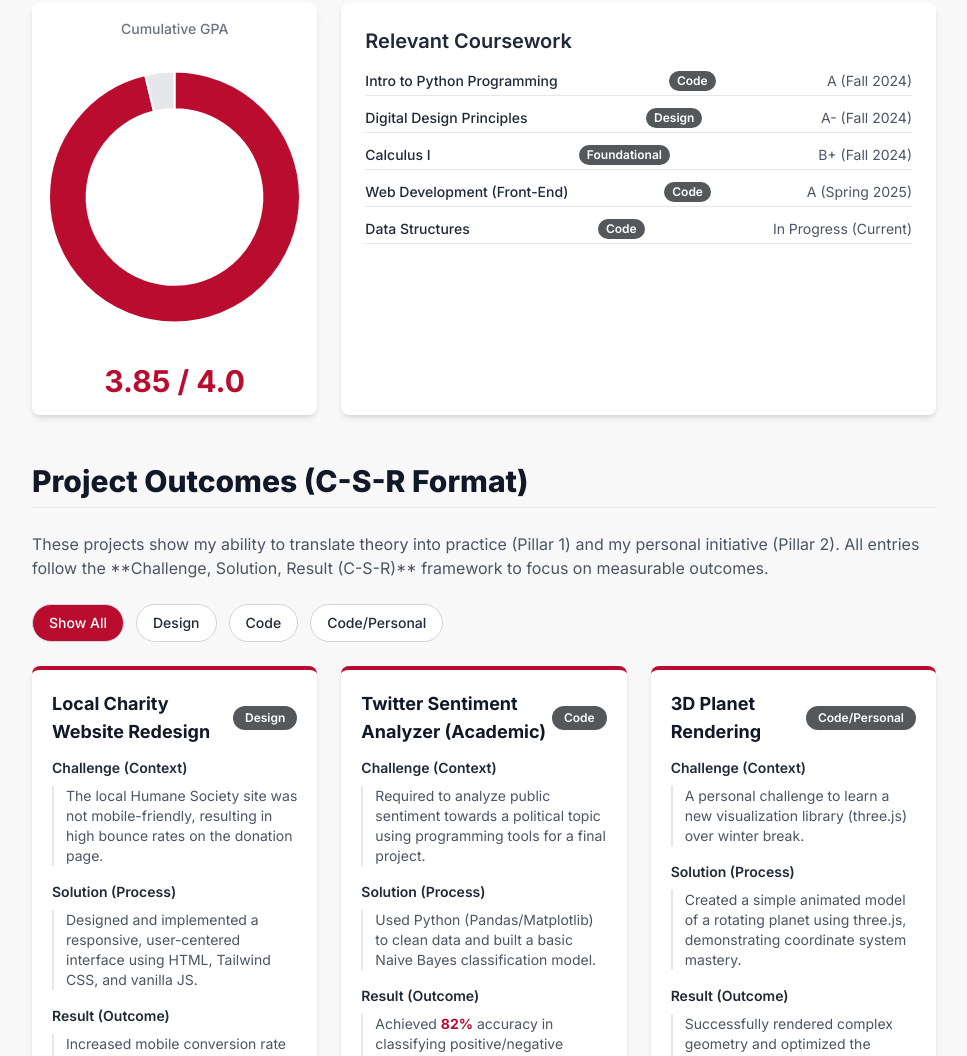
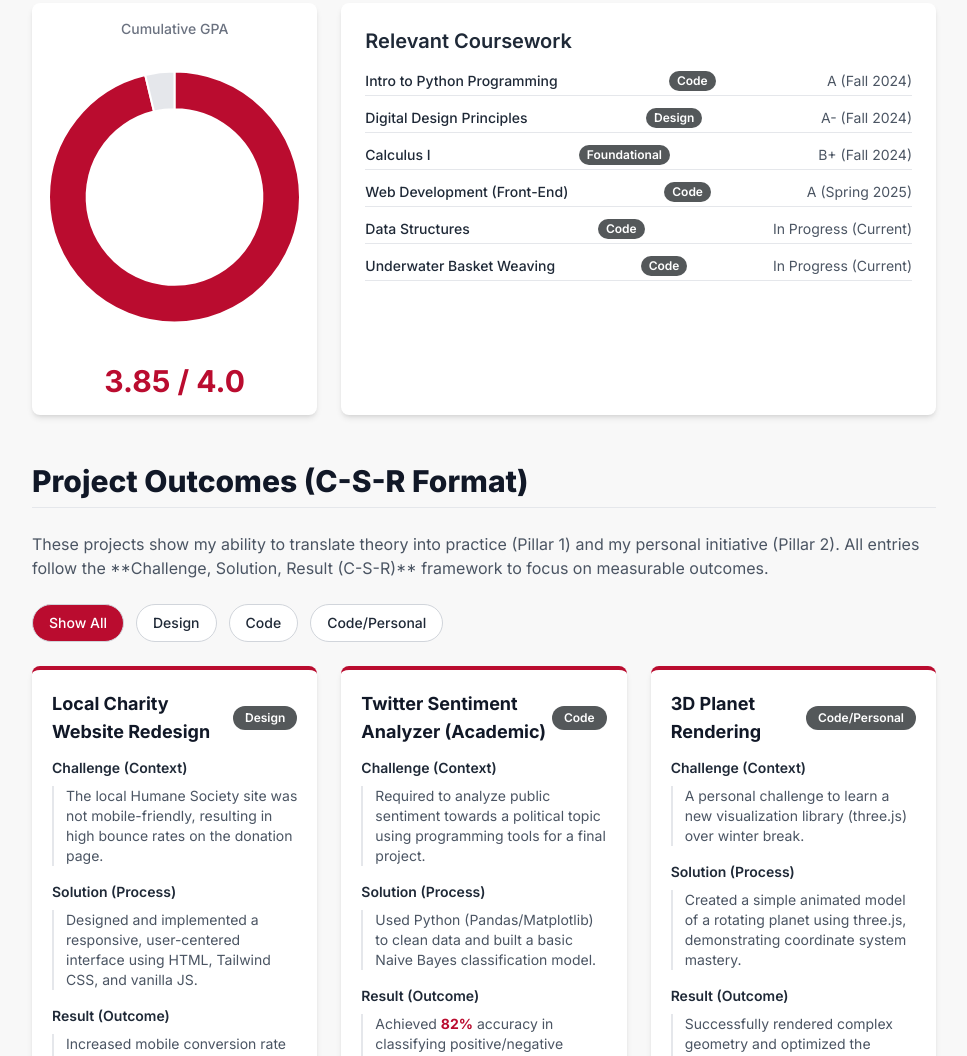
Before and after one commit to NiezW-BSU/Wm-Niezgodski-Personal-Portfolio, a plain HTML site: page index.html in a window 1280 px wide. Shown: the part 954-2010 px from the top of the page, without its empty margins (296-1263 px from the left). Drawn offline with nearby package versions, Linux system fonts and the light colour scheme.

Commit message:
Update index.html

```diff
--- a/index.html
+++ b/index.html
@@ -284,6 +284,7 @@ CONFIRMATION: NO SVG graphics used. NO Mermaid JS used. -->
             { name: "Calculus I", grade: "B+", semester: "Fall 2024", relevance: "Foundational" },
             { name: "Web Development (Front-End)", grade: "A", semester: "Spring 2025", relevance: "Code" },
             { name: "Data Structures", grade: "In Progress", semester: "Current", relevance: "Code" },
+            { name: "Underwater Basket Weaving", grade: "In Progress", semester: "Current", relevance: "Code" },
         ];
 
         // 1.3 PROJECTS (REQUIRED: Follow C-S-R format)
```
